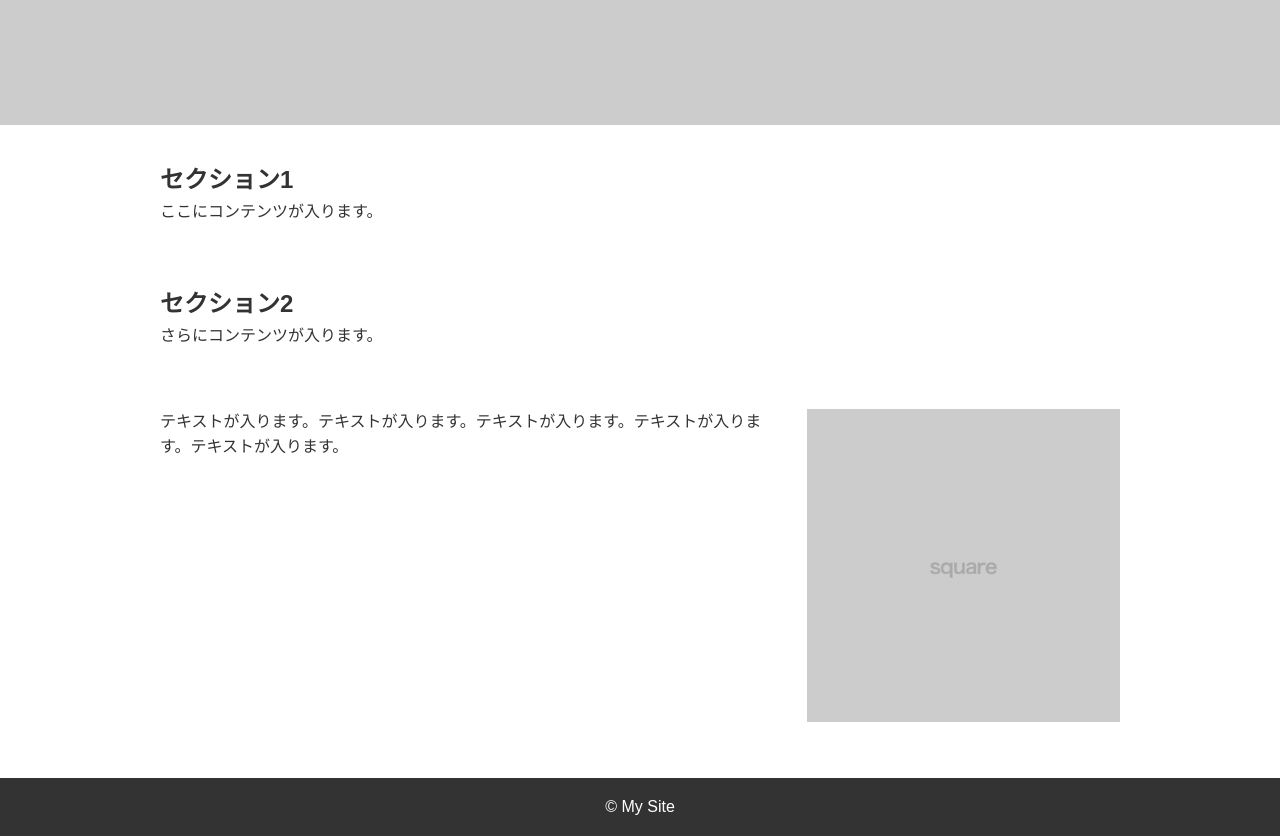
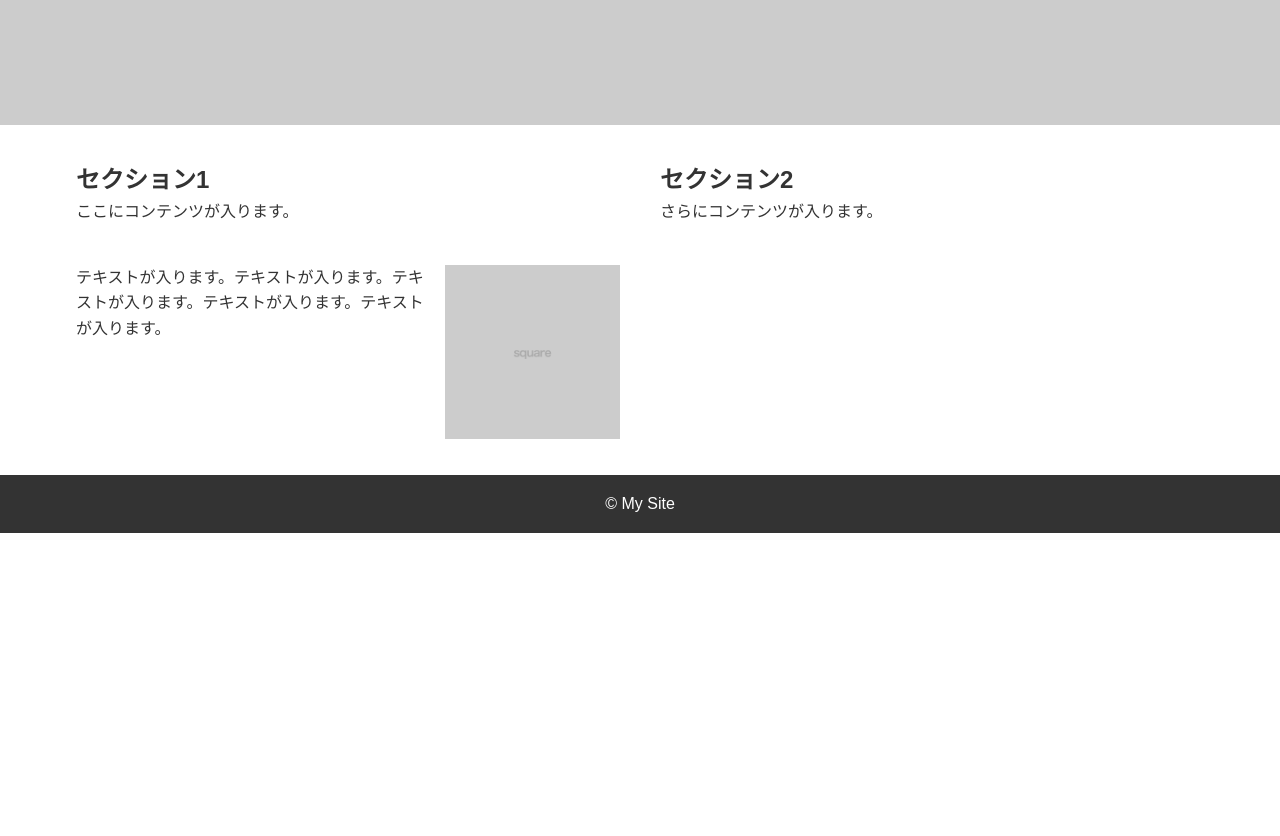
Before and after one commit to ngsm-syr/layout_sample_01a, a plain HTML site: page index.html in a window 1280 px wide. Shown: the part 640-1476 px from the top of the page. After the commit the page ends 1173 px from the top, so only its background shows below. Drawn offline with Linux system fonts and the light colour scheme; files whose address does not match are found by name.

Commit message:
Add files via upload

```diff
--- a/style.css
+++ b/style.css
@@ -49,7 +49,6 @@ nav ul li {
 }
 
 nav ul li a {
-  text-decoration: none;
   font-weight: bold;
   color: #333;
 }
@@ -57,14 +56,16 @@ nav ul li a {
 /* main contents */
 main {
   padding: 1rem;
+  margin: 0 auto;
+  max-width: 1200px;
   flex-grow: 1;
+  display: grid;
+  grid-template-columns: 1fr 1fr;
 }
 
 section {
-  margin: 0 auto 20px auto;
+  background: #FFF;
   padding: 20px;
-  background: #FFF;
-  max-width: 1000px;
 }
 
 .container{
```
